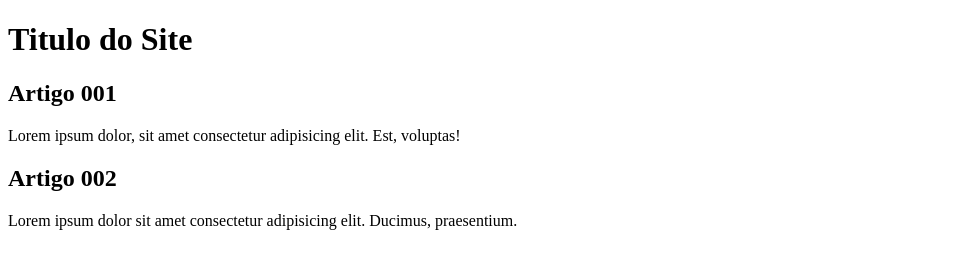
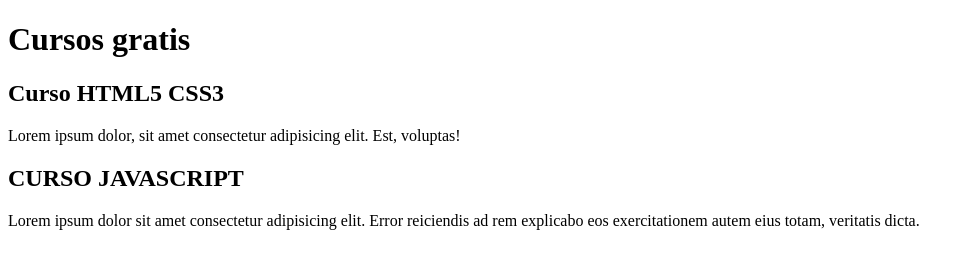
Before and after one commit to DiSousaDev/projeto-site, a plain HTML site: page index.html in a window 1280 px wide. Shown: the whole page, without its empty margins (0-974 px from the left). Drawn offline with Linux system fonts and the light colour scheme.

Commit message:
primeiro commit conteudo

```diff
--- a/index.html
+++ b/index.html
@@ -10,16 +10,16 @@
 <body>
     <main>
         <header>
-            <h1>Titulo do Site</h1>
+            <h1>Cursos gratis</h1>
         </header>
     </main>
     <article>
-        <h2>Artigo 001</h2>
+        <h2>Curso HTML5 CSS3</h2>
         <p>Lorem ipsum dolor, sit amet consectetur adipisicing elit. Est, voluptas!</p>
     </article>
     <article>
-        <h2>Artigo 002</h2>
-        <p>Lorem ipsum dolor sit amet consectetur adipisicing elit. Ducimus, praesentium.</p>
+        <h2>CURSO JAVASCRIPT</h2>
+        <p>Lorem ipsum dolor sit amet consectetur adipisicing elit. Error reiciendis ad rem explicabo eos exercitationem autem eius totam, veritatis dicta.</p>
     </article>
 </body>
 
```
